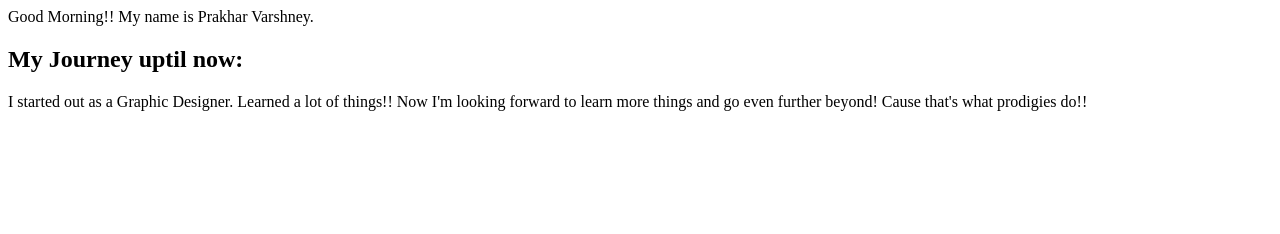
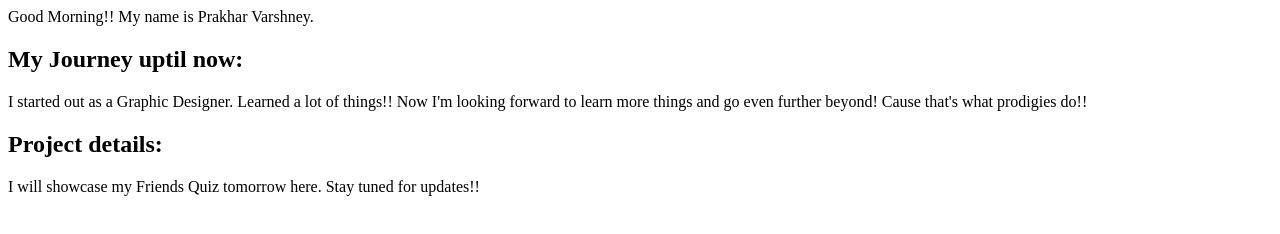
Before and after one commit to PrakharV10/PV-First-site, a plain HTML site: page index.html in a window 1280 px wide. Drawn offline with Linux system fonts and the light colour scheme.

Commit message:
Update project details.

```diff
--- a/index.html
+++ b/index.html
@@ -12,5 +12,10 @@
         Now I'm looking forward to learn more things and go even further beyond!
         Cause that's what prodigies do!!
     </p>
+    <h2>Project details: </h2>
+    <p>
+        I will showcase my Friends Quiz tomorrow here.
+        Stay tuned for updates!!
+    </p>
 </body>
 </html>
```
